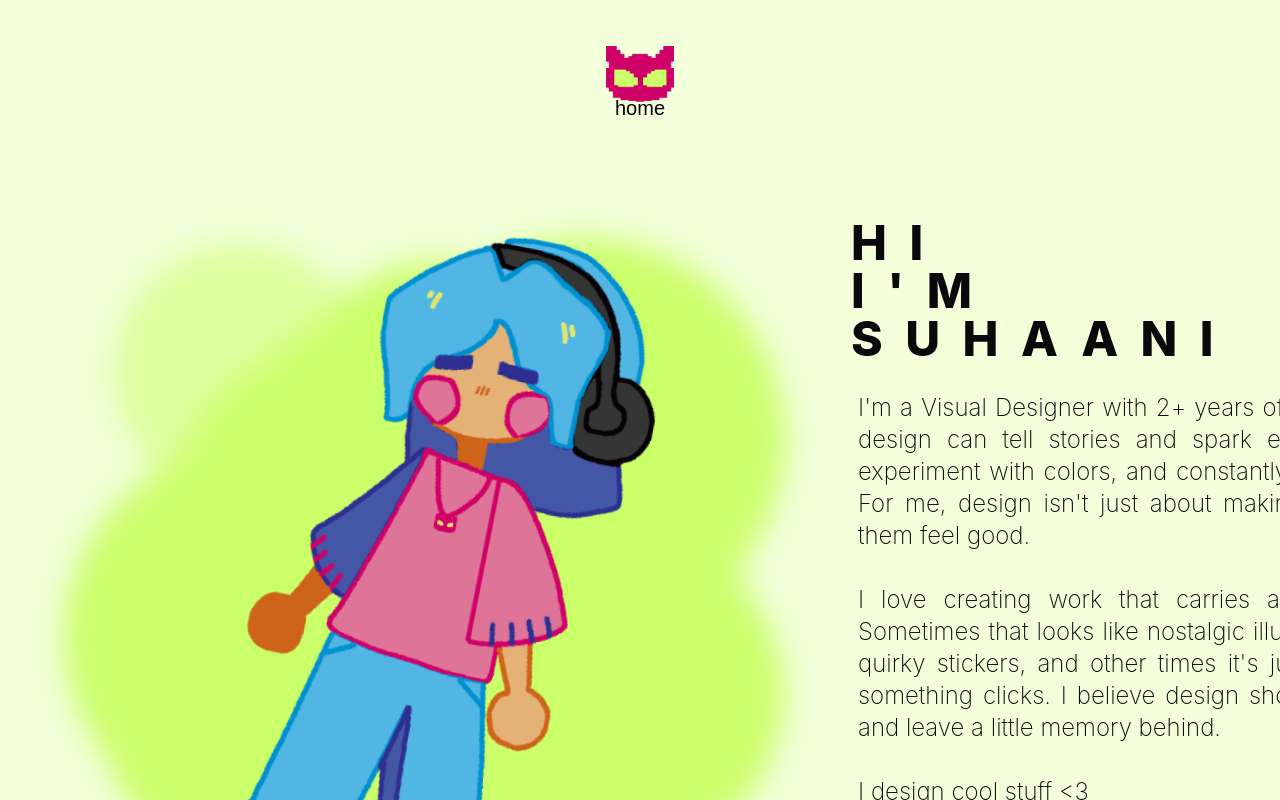
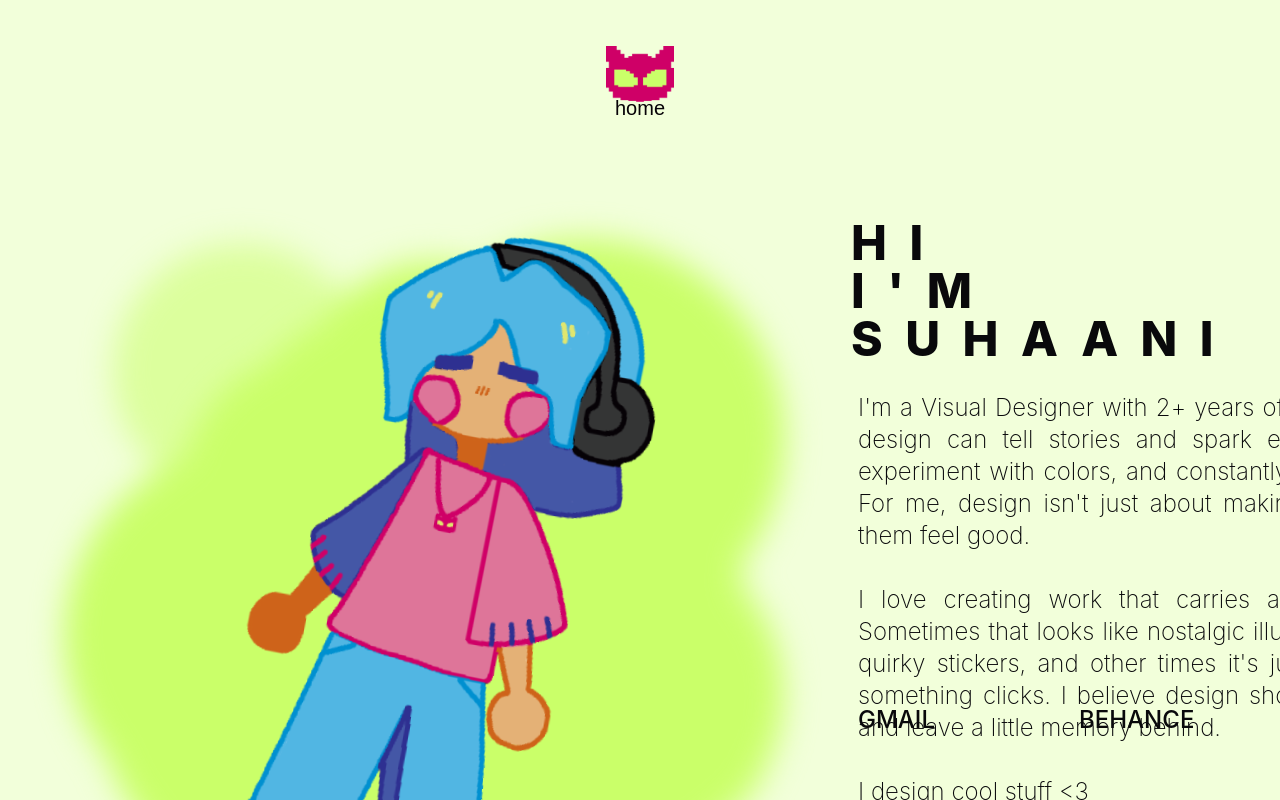
Before and after one commit to DEADPOOLpv/SuhuPort, a React (Vite) app: page / in a window 1280 px wide. Both pictures are taken after a click on the button "About Me". Built offline with nearby package versions, Linux system fonts and the light colour scheme.

Commit message:
Refactor social media links positioning on MePage for consistency and improved layout

```diff
--- a/src/components/MePage.tsx
+++ b/src/components/MePage.tsx
@@ -184,10 +184,10 @@ const MePage: React.FC = () => {
                 I'm a Visual Designer with 2+ years of experience, always curious about how design can tell stories and spark emotions. I explore different mediums, experiment with colors, and constantly try new ways of bringing ideas to life. For me, design isn't just about making things look good, it's about making them feel good.<br/><br/>I love creating work that carries a sense of playfulness with purpose. Sometimes that looks like nostalgic illustrations, sometimes it's bold layouts or quirky stickers, and other times it's just me scribbling in a sketchbook until something clicks. I believe design should invite people in, make them smile, and leave a little memory behind.<br/><br/>I design cool stuff &lt;3
             </div>
 
-            <a className="w-28 left-[858px] top-[912px] absolute text-justify justify-start text-zinc-950 text-2xl font-medium inter-font" href="https://mail.google.com/mail/?view=cm&fs=1&to=suhaani2301@gmail.com" target="_blank" rel="noopener noreferrer">GMAIL</a>
-            <a className="w-32 left-[1079px] top-[912px] absolute text-justify justify-start text-zinc-950 text-2xl font-medium inter-font" href="https://www.behance.net/suhaaninigam" target="_blank" rel="noopener noreferrer">BEHANCE</a>
-            <a className="w-32 left-[1326px] top-[912px] absolute text-justify justify-start text-zinc-950 text-2xl font-medium inter-font" href="https://www.linkedin.com/in/suhaaninigam/" target="_blank" rel="noopener noreferrer">LINKEDIN</a>
-            <a className="w-36 left-[1572px] top-[912px] absolute text-justify justify-start text-zinc-950 text-2xl font-medium inter-font" href="https://www.instagram.com/suhaani.ii/" target="_blank" rel="noopener noreferrer">INSTAGRAM</a>
+            <a className="w-28 left-[858px] inset-x-0 bottom-0 mb-16 absolute text-justify justify-start text-zinc-950 text-2xl font-medium inter-font" href="https://mail.google.com/mail/?view=cm&fs=1&to=suhaani2301@gmail.com" target="_blank" rel="noopener noreferrer">GMAIL</a>
+            <a className="w-32 left-[1079px] inset-x-0 bottom-0 mb-16 absolute text-justify justify-start text-zinc-950 text-2xl font-medium inter-font" href="https://www.behance.net/suhaaninigam" target="_blank" rel="noopener noreferrer">BEHANCE</a>
+            <a className="w-32 left-[1326px] inset-x-0 bottom-0 mb-16 absolute text-justify justify-start text-zinc-950 text-2xl font-medium inter-font" href="https://www.linkedin.com/in/suhaaninigam/" target="_blank" rel="noopener noreferrer">LINKEDIN</a>
+            <a className="w-36 left-[1572px] inset-x-0 bottom-0 mb-16 absolute text-justify justify-start text-zinc-950 text-2xl font-medium inter-font" href="https://www.instagram.com/suhaani.ii/" target="_blank" rel="noopener noreferrer">INSTAGRAM</a>
 
             <a className="left-[851px] top-[219px] absolute text-justify justify-start text-zinc-950 text-5xl font-extrabold inter-font uppercase tracking-[22.50px]">Hi&nbsp;&nbsp;&nbsp; I'm&nbsp;&nbsp;&nbsp; Suhaani</a>
 
```
